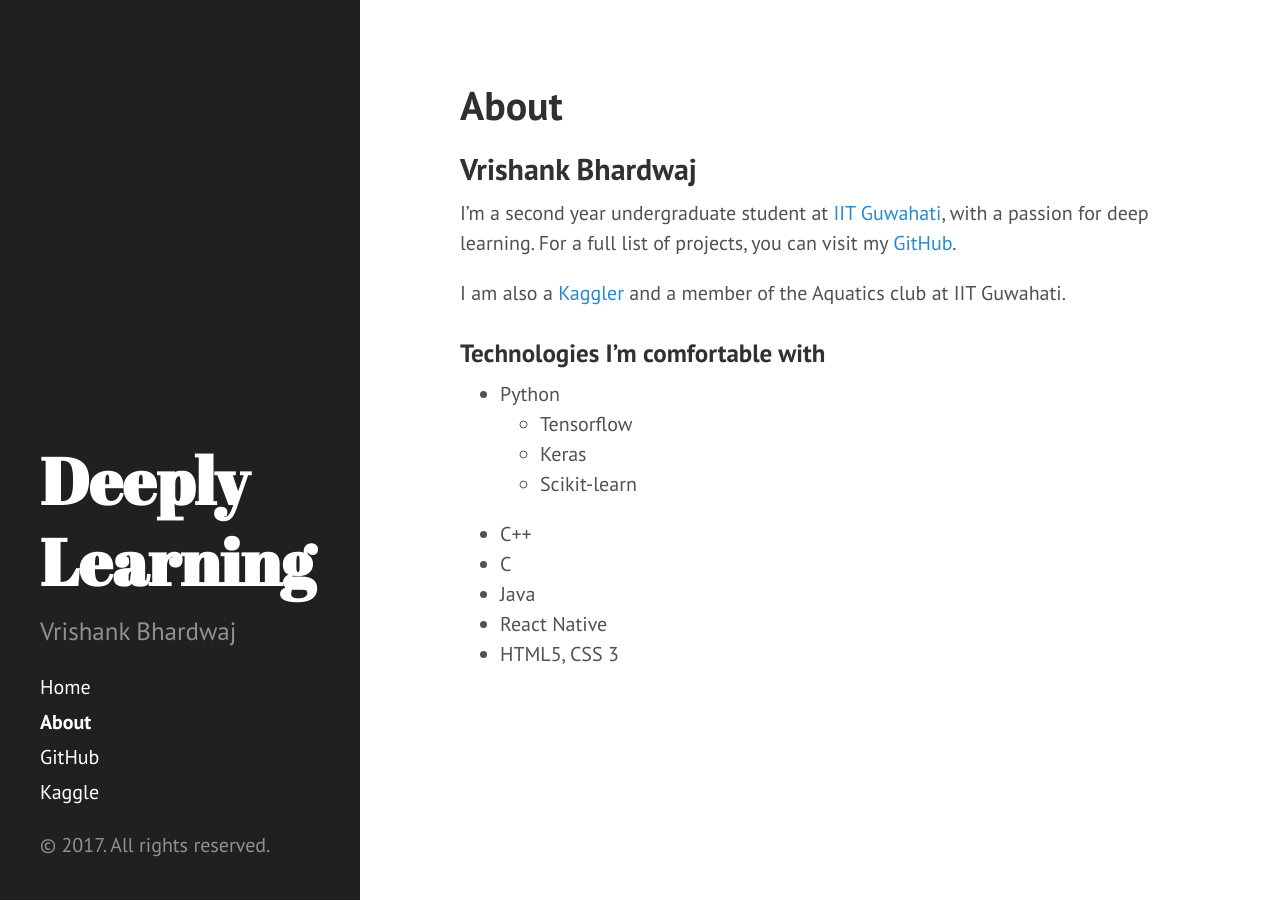
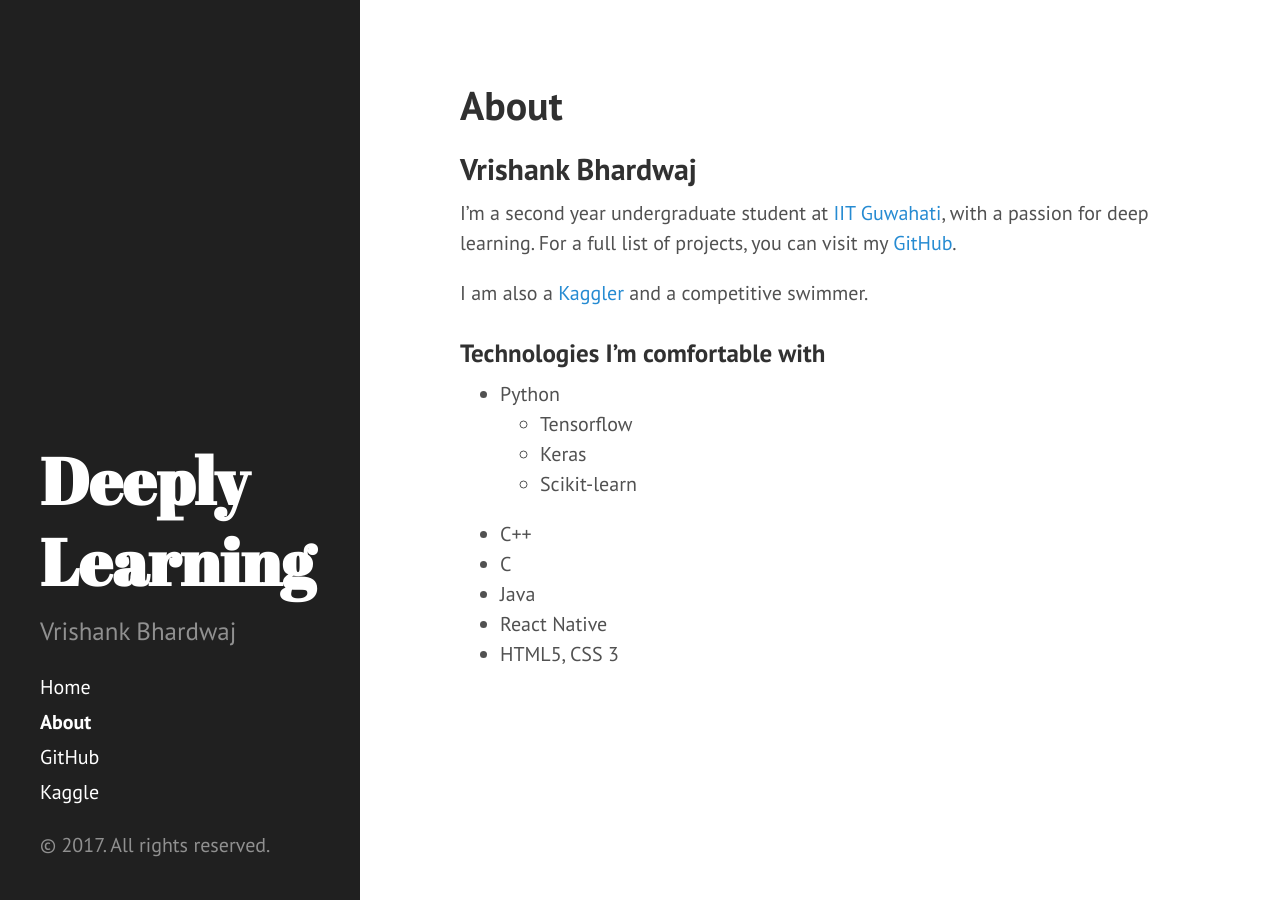
Before and after one commit to vrishank97/vrishank97.github.io, a Jekyll site: the page built from about.md, in a window 1280 px wide. Built offline with Jekyll 4.4.1, drawn with Linux system fonts in a browser that asks for light colours.

Commit message:
Altered bio

```diff
--- a/about.md
+++ b/about.md
@@ -7,7 +7,7 @@ title: About
 
 I'm a second year undergraduate student at <a href="http://www.iitg.ernet.in" target="_blank">IIT Guwahati</a>, with a passion for deep learning. For a full list of projects, you can visit my <a href="https://github.com/vrishank97" target="_blank">GitHub</a>.
 
-I am also a <a href="https://www.kaggle.com/vrishank97" target="_blank">Kaggler</a> and a member of the Aquatics club at IIT Guwahati.
+I am also a <a href="https://www.kaggle.com/vrishank97" target="_blank">Kaggler</a> and a competitive swimmer.
 
 ### Technologies I'm comfortable with
 
```
